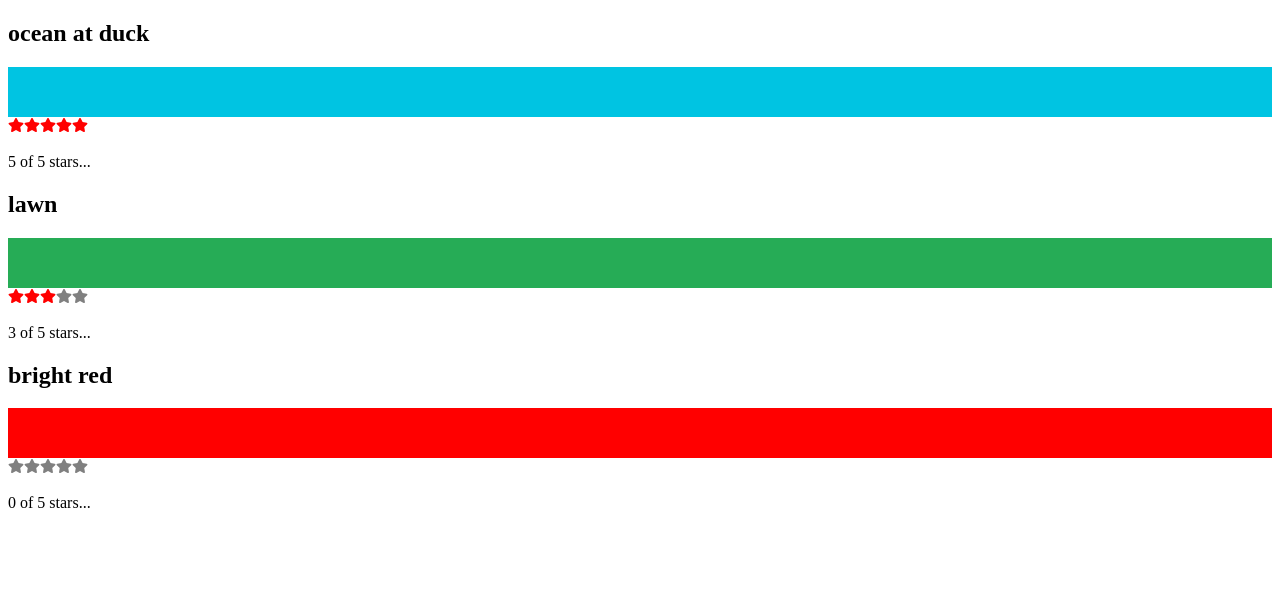
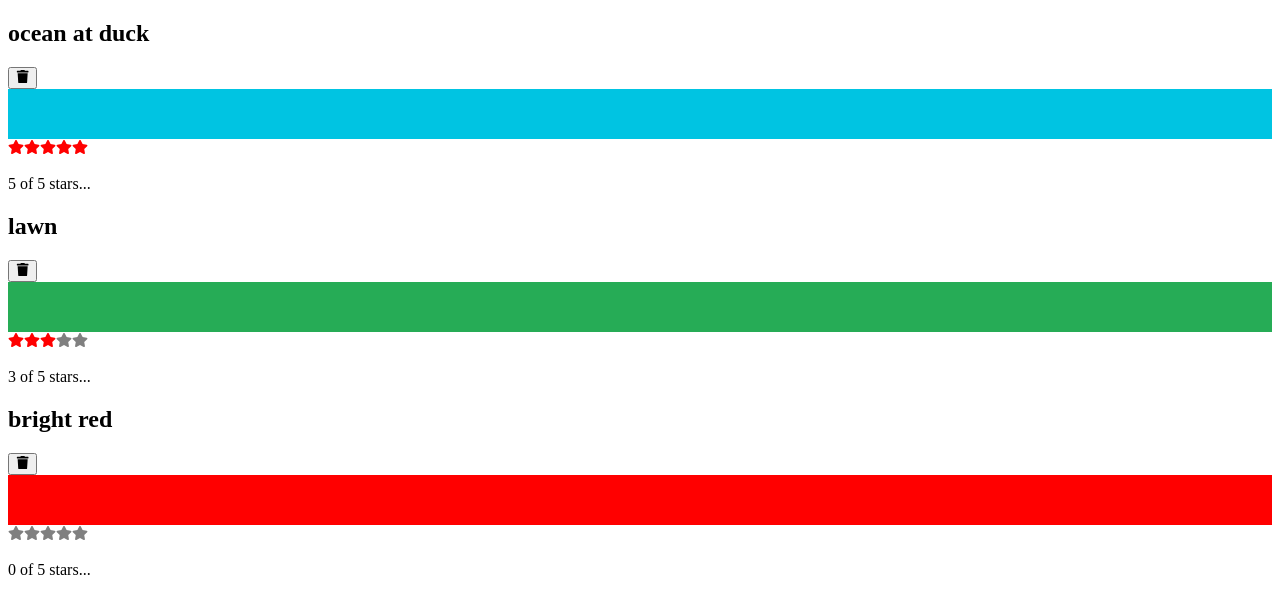
Before and after one commit to sh0g02/react, a React app: page / in a window 1280 px wide. Shown: the top 614 px of the page. Built offline with nearby package versions, Linux system fonts and the light colour scheme; the HTML template or start-up script is replaced by a standard one.

Commit message:
6.2.2 ユーザーの操作をコンポーネントツリーの下から上に伝える

```diff
--- a/src/App.js
+++ b/src/App.js
@@ -3,6 +3,14 @@
 import ColorList from "./ColorList";
 
 export default function App() {
-  const [colors] = useState(colorData);
-  return <ColorList colors={colors}/>;
+  const [colors, setColors] = useState(colorData);
+  return (
+    <ColorList
+      colors={colors}
+      onRemoveColor={id => {
+        const newColors = colors.filter(color => color.id !== id);
+        setColors(newColors)
+      }}
+    />
+  );
 }
--- a/src/Color.js
+++ b/src/Color.js
@@ -1,10 +1,15 @@
 import React from "react";
 import StarRating from "./StarRating";
+import {FaTrash} from "react-icons/fa";
 
-export default function Color({title, color, rating}) {
+export default function Color({id, title, color, rating, onRemove = f => f}) {
+  console.log(onRemove);
   return (
     <section>
       <h1>{title}</h1>
+      <button onClick={() => onRemove(id)}>
+        <FaTrash />
+      </button>
       <div style={{height: 50, backgroundColor: color}}/>
       <StarRating selectedStars={rating}/>
     </section>
--- a/src/ColorList.js
+++ b/src/ColorList.js
@@ -1,12 +1,12 @@
 import React from "react";
 import Color from "./Color"
 
-export default function ColorList({colors = []}) {
-  if (!colors.length) return <div>No Color Listed.</div>
+export default function ColorList({colors = [], onRemoveColor = f => f}) {
+  if (!colors.length) return <div>No Color Listed. (Add Color)</div>
   return (
     <div>
       {
-        colors.map(color => <Color key={color.id} {...color}/>)
+        colors.map(color => <Color key={color.id} {...color} onRemove={onRemoveColor}/>)
       }
     </div>
   );
```
